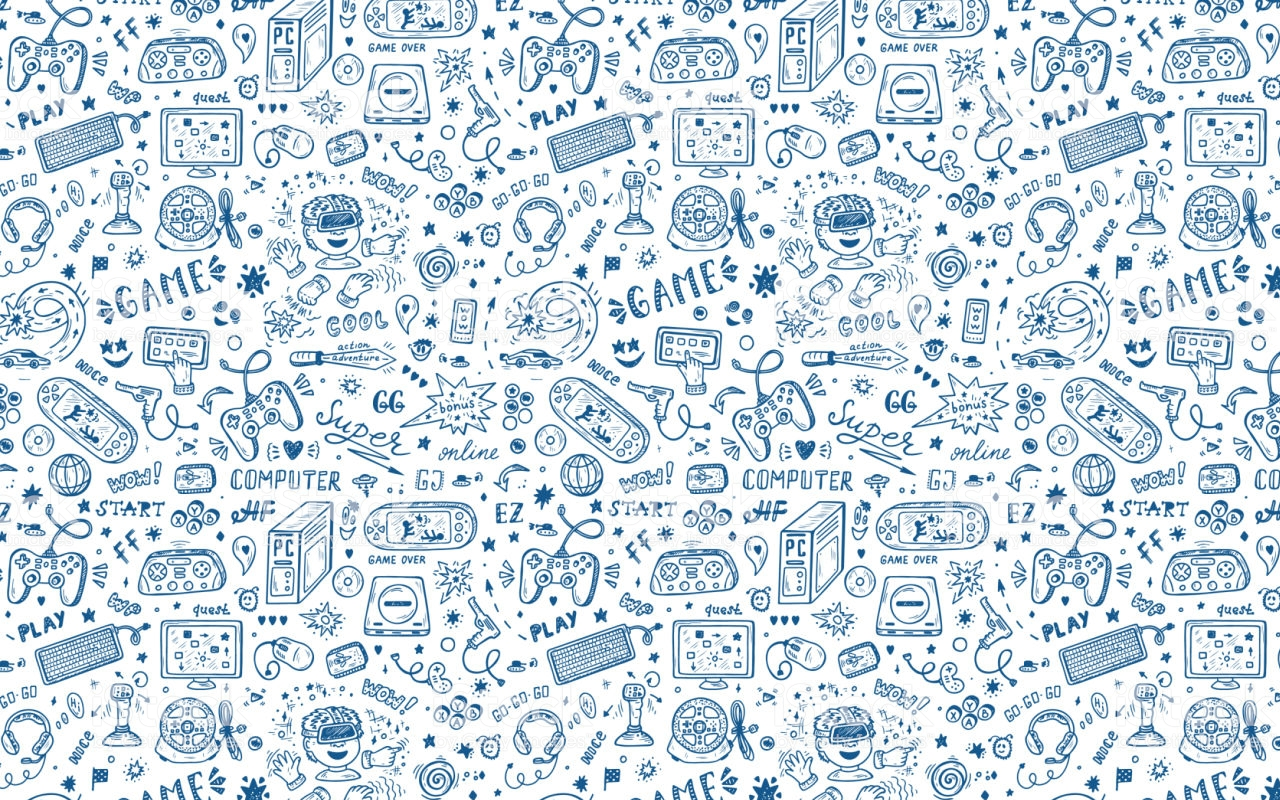
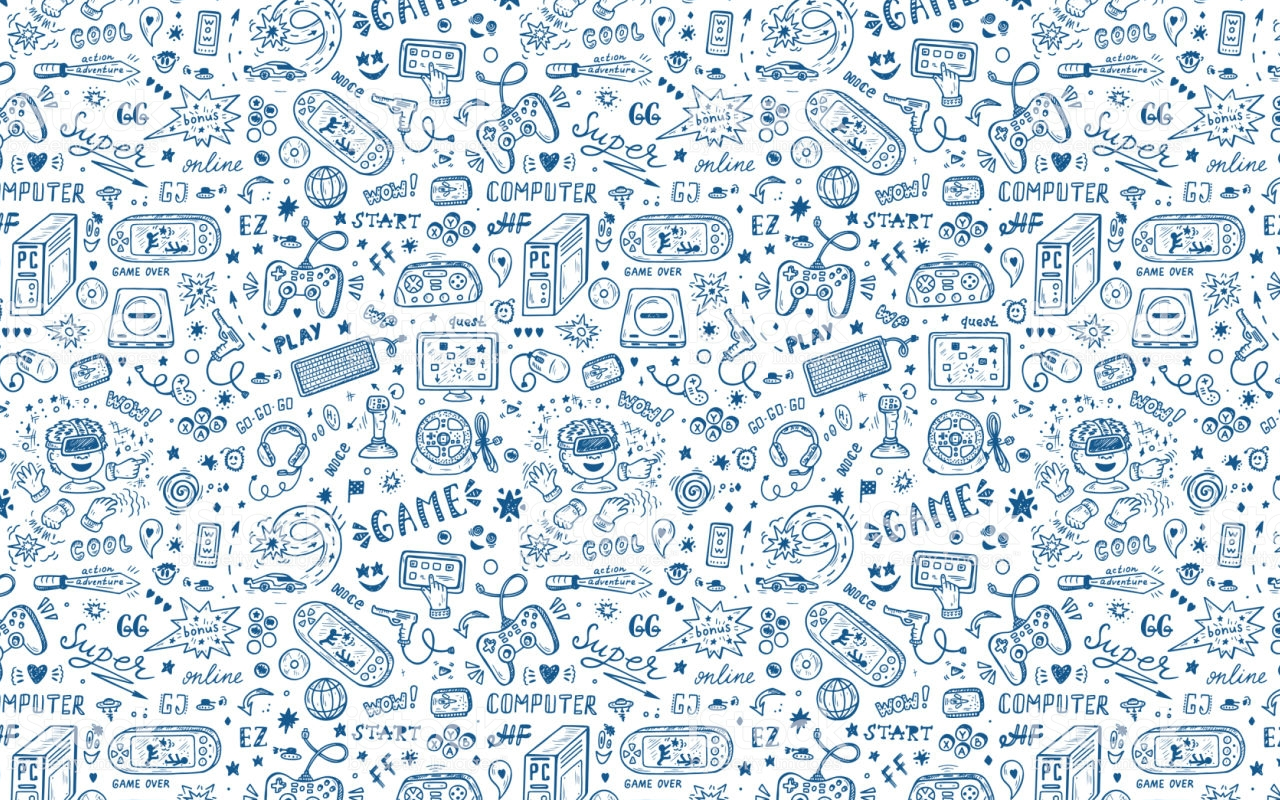
Before and after one commit to rthrs/inertia-dragging, a React (Create React App) app: page / in a window 1280 px wide. Built offline with nearby package versions, Linux system fonts and the light colour scheme.

Commit message:
feature: infinite dragging container

```diff
--- a/src/App.js
+++ b/src/App.js
@@ -1,9 +1,14 @@
 import React from 'react';
 
-function App() {
+const translate = { x: 0, y: 0};
+
+const App = () => {
+  const {x, y} = translate;
+  const transform = `translate(${x}%, ${y}%)`;
+
   return (
-    <div className="app">
-      <div className="app-background" />
+    <div className="dragging-container">
+      <div className="dragging-background" style={{ transform }} />
     </div>
   );
 }
--- a/src/index.css
+++ b/src/index.css
@@ -12,19 +12,23 @@ code {
     monospace;
 }
 
-.app {
-  text-align: center;
+.dragging-container {
   height: 100vh;
   width: 100vw;
+
+  position: relative;
+  overflow: hidden;
+  text-align: center;
 }
 
-.app-background {
-  height: 100%;
-  width: 100%;
+.dragging-background {
+  top: -100%;
+  left: -100%;
+  height: 300%;
+  width: 300%;
+
+  position: absolute;
+
   background-image: url('/seamless.jpg');
   background-repeat: repeat;
-
-  /* background-size: 200px 150px;  */
-
-  /* pointer-events: none; */
 }
```
